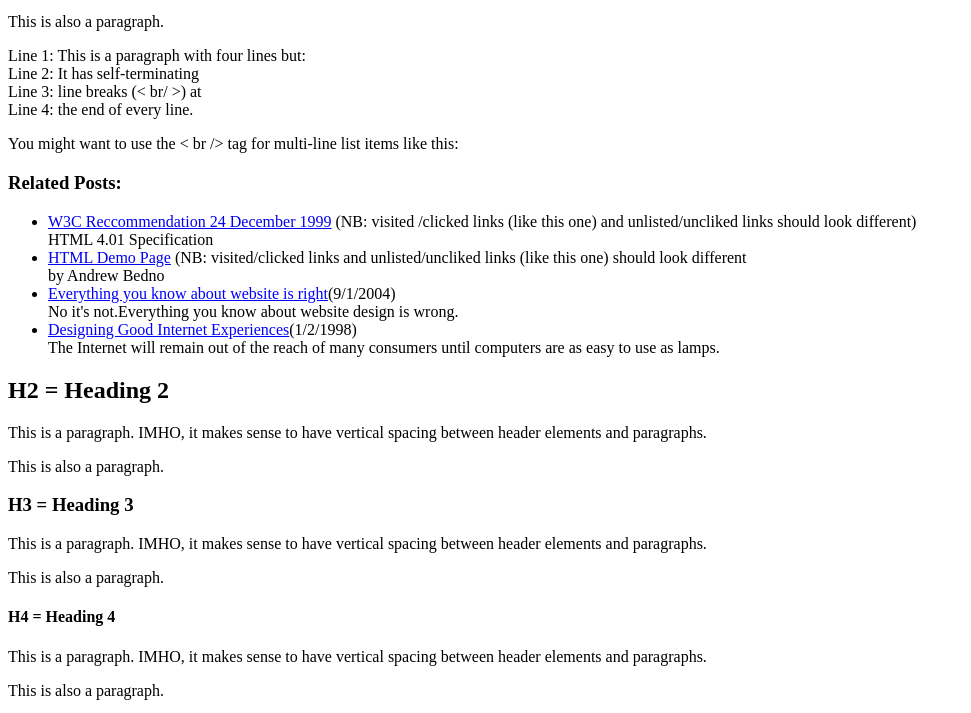
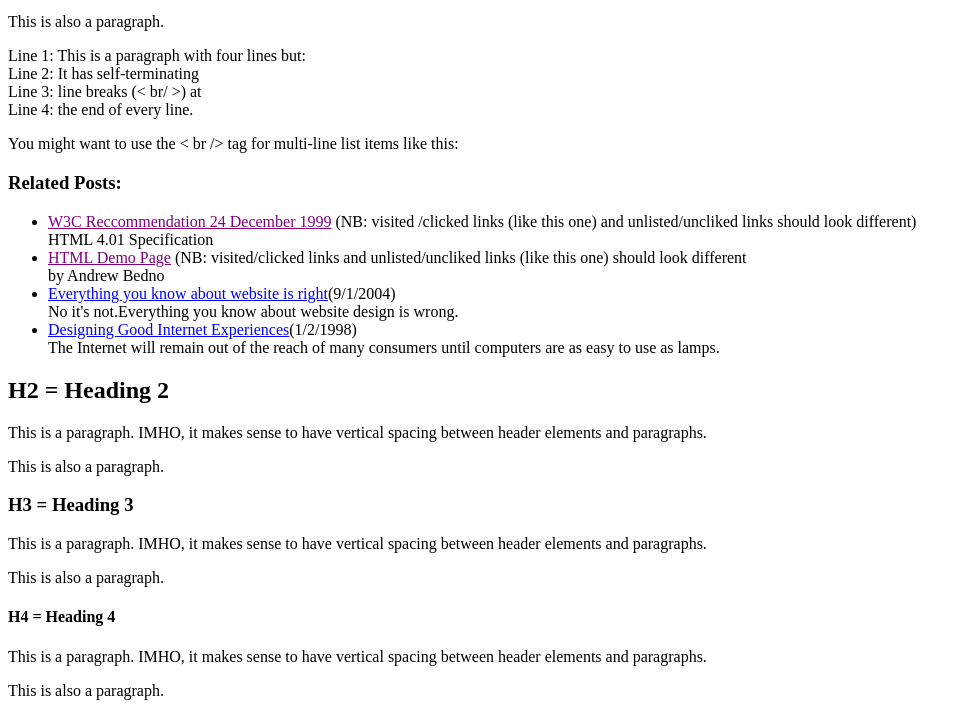
Before and after one commit to Tosheva95/SEMOS-homeworks, a plain HTML site: page homework1.html in a window 1280 px wide. Shown: the part 87-800 px from the top of the page, without its empty margins (0-971 px from the left). Drawn offline with Linux system fonts and the light colour scheme.

Commit message:
final result

```diff
--- a/homework1.html
+++ b/homework1.html
@@ -11,8 +11,8 @@
 
         <h3>Related Posts:</h3>
             <ul>
-                <li><a href="https://www.w3.org/TR/1999/REC-html401-19991224/">W3C Reccommendation 24 December 1999</a><alt> (NB: visited /clicked links (like this one) and unlisted/uncliked links should look different)<br/>HTML 4.01 Specification</alt></li>
-                <li><a href="https://www.w3schools.com/html/html_examples.asp">HTML Demo Page</a><alt> (NB: visited/clicked links and unlisted/uncliked links (like this one) should look different<br/> by Andrew Bedno</alt></li>
+                <li><a style="color:purple" href="https://www.w3.org/TR/1999/REC-html401-19991224/">W3C Reccommendation 24 December 1999</a><alt> (NB: visited /clicked links (like this one) and unlisted/uncliked links should look different)<br/>HTML 4.01 Specification</alt></li>
+                <li><a style="color:purple" href="https://www.w3schools.com/html/html_examples.asp">HTML Demo Page</a><alt> (NB: visited/clicked links and unlisted/uncliked links (like this one) should look different<br/> by Andrew Bedno</alt></li>
                 <li><a style="color:blue" href="https://www.labnol.org/internet/tools/best-online-tools-for-webmasters-know-everything-about-websites/2744/">Everything you know about website is right</a><alt>(9/1/2004)<br/>No it's not.Everything you know about website design is wrong.</alt></li>
                 <li><a style="color:blue" href="https://www.tandfonline.com/doi/abs/10.1300/J179v06n01_03">Designing Good Internet Experiences</a><alt>(1/2/1998)<br/>The Internet will remain out of the reach of many consumers until computers are as easy to use as lamps.</alt></li>
             </ul>
```
